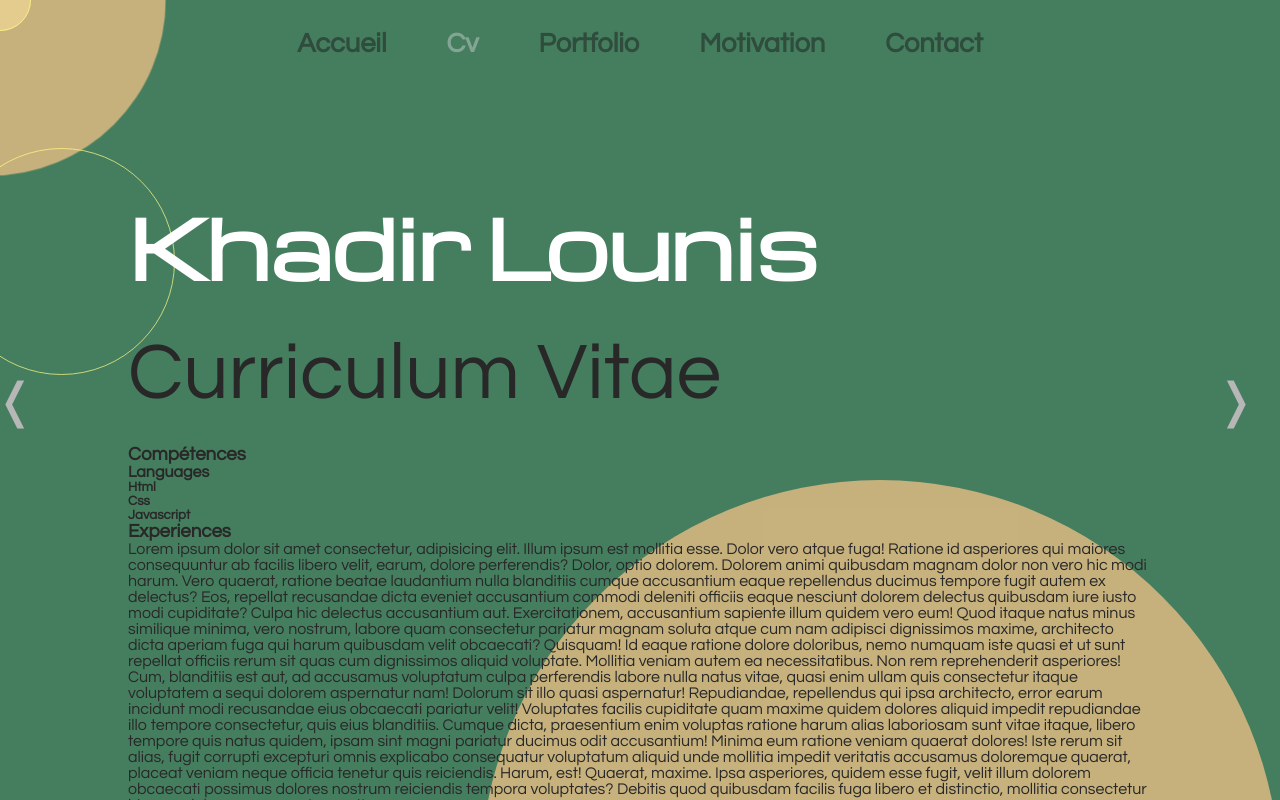
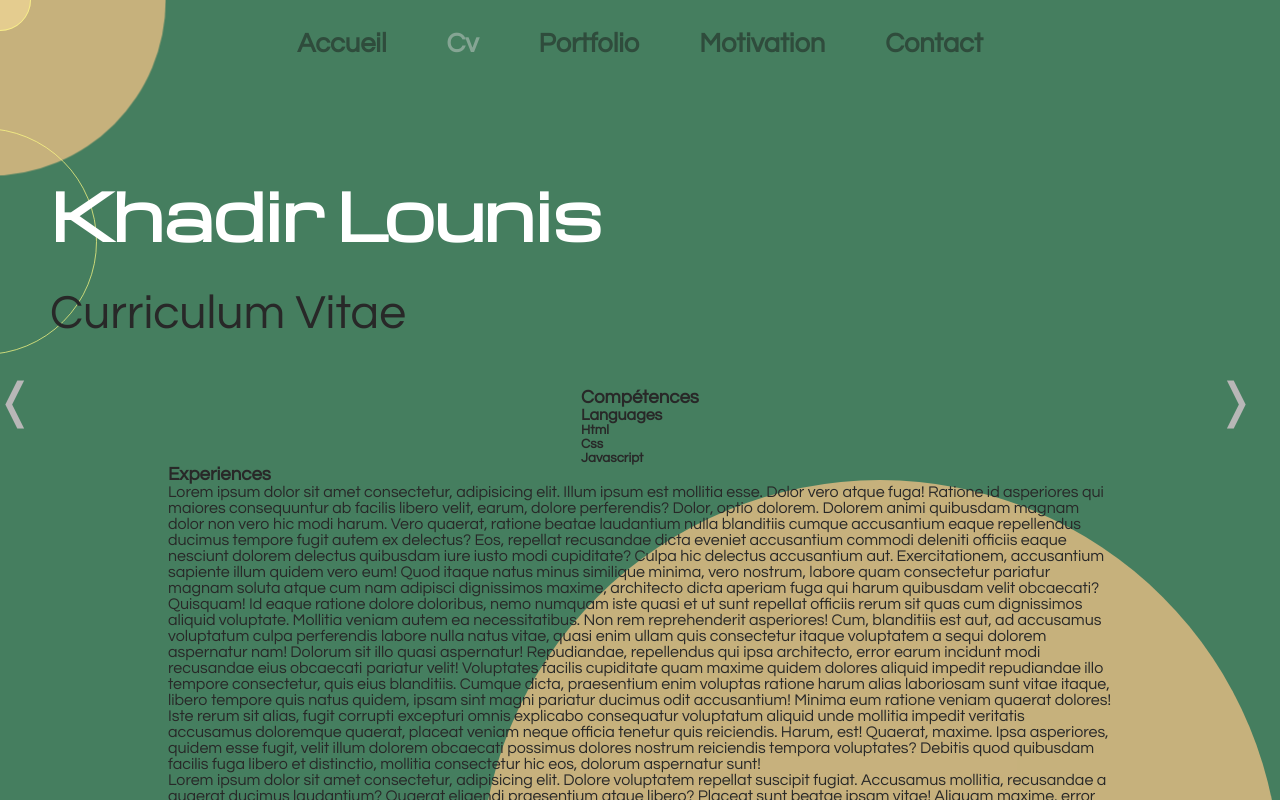
Before and after one commit to Squal94/KhadirLounis_Curriculum, a React (Create React App) app: page /cv in a window 1280 px wide. Shown: the top 800 px of the page. Built offline with nearby package versions, Linux system fonts and the light colour scheme.

Commit message:
scroll content v2

```diff
--- a/src/pages/Cv.js
+++ b/src/pages/Cv.js
@@ -16,10 +16,10 @@ const Cv = () => {
       <Mouse />
       <Navigation />
       {/* <Logo /> */}
-      <div className="cv-content">
+      <div className="cv-position">
         <h1>Khadir Lounis</h1>
         <h2>Curriculum Vitae</h2>
-        <div className="cv-content-test">
+        <div className="cv-content">
           <Competences />
           <Experiences />
           <Formations />
--- a/src/style/pages/_cv.scss
+++ b/src/style/pages/_cv.scss
@@ -1,7 +1,6 @@
 .cv {
   width: 100vw;
   height: 100vh;
-  position: absolute;
 
   &:after {
     content: "";
@@ -27,18 +26,12 @@
       display: none;
     }
   }
-
-  .cv-content {
-    animation: cvAnim 1s ease-in-out;
-    margin: 100px auto 0 auto;
-    justify-items: center;
+  .cv-position {
     position: relative;
-    width: 80%;
-    -webkit-user-select: none;
-    user-select: none;
-
+    height: 80%;
+    padding: 50px;
     h1 {
-      font-size: 3.7rem;
+      font-size: 4rem;
       margin: 30px auto;
       position: relative;
       font-family: $font-2;
@@ -47,7 +40,7 @@
       @media screen and (max-width: 650px) {
         font-size: 2rem;
       }
-      @media screen and (min-width: 1200px) {
+      @media screen and (min-width: 2200px) {
         font-size: 5rem;
       }
 
@@ -71,17 +64,28 @@
       }
     }
     h2 {
-      font-size: 4.2rem;
+      font-size: 3rem;
       font-weight: 100;
-      margin: 30px auto;
+      margin: 30px auto 0 auto;
 
       @media screen and (max-width: 650px) {
         font-size: 2rem;
       }
-      @media screen and (min-width: 1200px) {
+      @media screen and (min-width: 2200px) {
         font-size: 5rem;
       }
     }
+
+    .cv-content {
+      animation: cvAnim 1s ease-in-out;
+      margin: 50px auto;
+      justify-items: center;
+      width: 80%;
+      height: 80%;
+      -webkit-user-select: none;
+      user-select: none;
+      position: sticky;
+      overflow-y: scroll;
       @keyframes cvAnim {
         0% {
           opacity: 0;
@@ -95,12 +99,8 @@
           opacity: 1;
         }
       }
-    &-test {
-      height: 400px;
-      position: absolute;
-      overflow-y: scroll;
     }
-    &-test::-webkit-scrollbar {
+    .cv-content::-webkit-scrollbar {
       display: none;
     }
   }
```
Also changed, not shown: 1 other file (tests, documents, lock files or other folders). Lines whose indentation alone changed are shown as unchanged.
